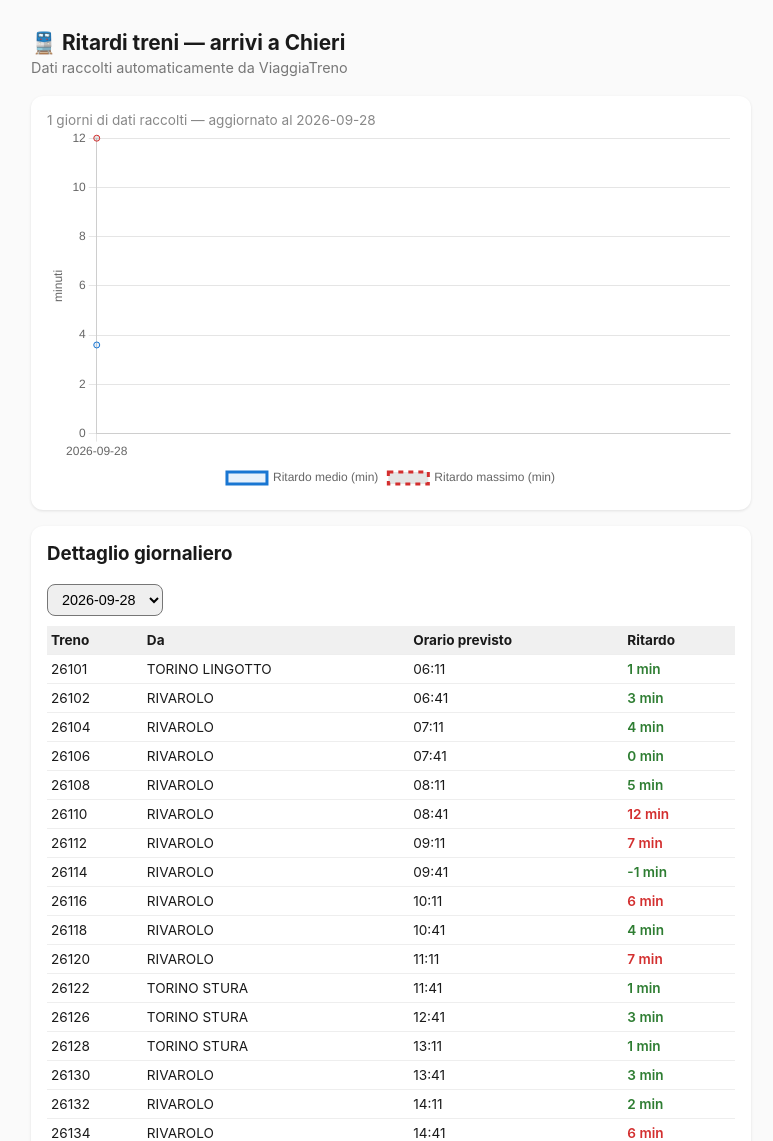
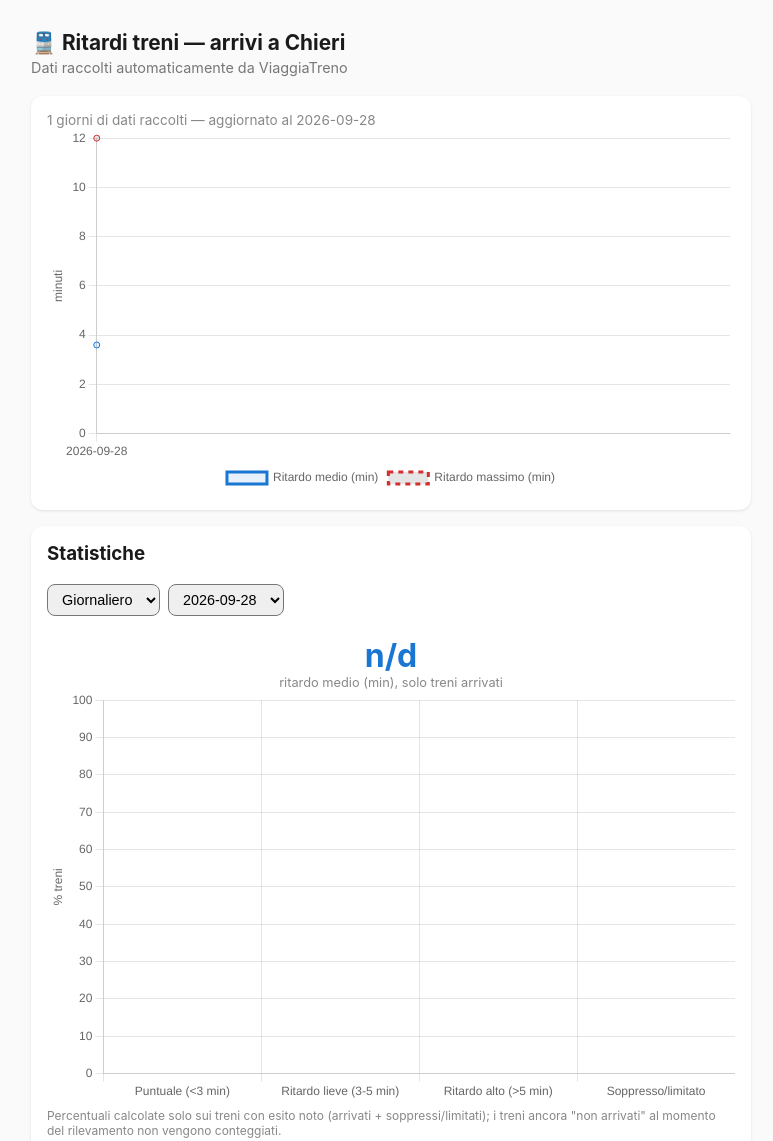
Before and after one commit to frapan2003-coder/Orari-arrivo-treni, a plain HTML site: page index.html in a window 1280 px wide. Shown: the top 1141 px of the page, without its empty margins (249-1022 px from the left). Drawn offline with nearby package versions, Linux system fonts and the light colour scheme.

Commit message:
Update index.html

```diff
--- a/index.html
+++ b/index.html
@@ -30,21 +30,22 @@
     margin-bottom: 16px;
     box-shadow: 0 1px 3px rgba(0,0,0,0.1);
   }
-  .stats-grid {
-    display: grid;
-    grid-template-columns: repeat(2, 1fr);
-    gap: 10px;
-  }
+  .stats-grid { display: grid; grid-template-columns: repeat(2, 1fr); gap: 10px; }
   .stat { text-align: center; }
   .stat .value { font-size: 1.6rem; font-weight: 700; }
   .stat .label { font-size: 0.75rem; color: #888; }
   table { width: 100%; border-collapse: collapse; font-size: 0.85rem; }
   th, td { text-align: left; padding: 6px 4px; border-bottom: 1px solid #eee; }
   th { background: #f0f0f0; position: sticky; top: 0; }
-  select { padding: 6px 10px; border-radius: 8px; font-size: 0.9rem; }
+  select { padding: 6px 10px; border-radius: 8px; font-size: 0.9rem; margin-right: 8px; margin-bottom: 8px; }
   #status { color: #888; font-size: 0.85rem; }
   .late { color: #d32f2f; font-weight: 600; }
+  .warning { color: #e65100; font-weight: 600; }
   .ontime { color: #2e7d32; font-weight: 600; }
+  .scope-row { display: flex; flex-wrap: wrap; align-items: center; margin-bottom: 12px; }
+  .avg-delay { text-align: center; margin-top: 4px; }
+  .avg-delay .value { font-size: 2rem; font-weight: 700; color: #1976d2; }
+  .avg-delay .label { font-size: 0.8rem; color: #888; }
 </style>
 </head>
 <body>
@@ -58,12 +59,34 @@
 </div>
 
 <div class="card">
+  <h3 style="margin-top:0">Statistiche</h3>
+  <div class="scope-row">
+    <select id="scopeSelect">
+      <option value="giorno">Giornaliero</option>
+      <option value="mese">Mensile</option>
+      <option value="totale">Totale</option>
+    </select>
+    <select id="daySelectStats"></select>
+    <select id="monthSelectStats" style="display:none;"></select>
+  </div>
+  <div class="avg-delay">
+    <div class="value" id="avgDelayValue">–</div>
+    <div class="label" id="avgDelayLabel">ritardo medio (min), solo treni arrivati</div>
+  </div>
+  <canvas id="bucketChart" height="180"></canvas>
+  <div style="font-size:0.75rem; color:#888; margin-top:6px;">
+    Percentuali calcolate solo sui treni con esito noto (arrivati + soppressi/limitati);
+    i treni ancora "non arrivati" al momento del rilevamento non vengono conteggiati.
+  </div>
+</div>
+
+<div class="card">
   <h3 style="margin-top:0">Dettaglio giornaliero</h3>
   <select id="daySelect"></select>
   <div style="overflow-x:auto; margin-top:10px;">
     <table id="detailTable">
       <thead>
-        <tr><th>Treno</th><th>Da</th><th>Orario previsto</th><th>Ritardo</th></tr>
+        <tr><th>Treno</th><th>Da</th><th>Orario previsto</th><th>Esito</th></tr>
       </thead>
       <tbody></tbody>
     </table>
@@ -88,8 +111,7 @@ function parseCSV(text) {
 async function loadSummary() {
   const res = await fetch(SUMMARY_URL, { cache: "no-store" });
   if (!res.ok) throw new Error("summary.csv non trovato");
-  const rows = parseCSV(await res.text());
-  return rows;
+  return parseCSV(await res.text());
 }
 
 async function loadDayDetail(day) {
@@ -134,18 +156,145 @@ function renderDetailTable(rows) {
   const tbody = document.querySelector("#detailTable tbody");
   tbody.innerHTML = "";
   rows.forEach(r => {
-    const delay = parseInt(r.ritardo_minuti);
-    const delayClass = isNaN(delay) ? "" : (delay > 5 ? "late" : "ontime");
-    const delayText = isNaN(delay) ? "n/d" : (delay + " min");
+    let stateClass = "", stateLabel = r.ritardo_testo || "";
+    if (r.esito === "non_arrivato") {
+      stateClass = "late";
+      stateLabel = `Non arrivato (ultimo rilevamento ${r.ultimo_rilevamento || "?"})`;
+    } else if (r.esito === "soppresso" || r.esito === "limitato/parzialmente soppresso") {
+      stateClass = "late";
+      stateLabel = r.provvedimento || (r.esito === "soppresso" ? "Treno soppresso" : "Treno limitato/parzialmente soppresso");
+    } else {
+      const d = parseInt(r.ritardo_minuti);
+      if (isNaN(d)) {
+        stateClass = "";
+      } else if (d < 3) {
+        stateClass = "ontime";
+      } else if (d < 5) {
+        stateClass = "warning";
+      } else {
+        stateClass = "late";
+      }
+      stateLabel = r.ritardo_testo || (isNaN(d) ? "" : `${d} min`);
+    }
     const tr = document.createElement("tr");
     tr.innerHTML = `
       <td>${r.numero_treno ?? ""}</td>
       <td>${r.origine ?? ""}</td>
       <td>${r.orario_arrivo_previsto ?? ""}</td>
-      <td class="${delayClass}">${delayText}</td>
+      <td class="${stateClass}">${stateLabel}</td>
     `;
     tbody.appendChild(tr);
   });
+}
+
+// ---- Sezione statistiche (giorno / mese / totale) ----
+
+let bucketChartInstance = null;
+let summaryRowsGlobal = [];
+
+function aggregateRows(rows) {
+  const num = (v) => parseFloat(v) || 0;
+  let nArrivatiTot = 0, nSoppTot = 0;
+  let sotto3 = 0, tra3e5 = 0, oltre5 = 0;
+  let sommaRitardoPonderata = 0;
+
+  rows.forEach(r => {
+    const nArr = num(r.n_arrivati);
+    nArrivatiTot += nArr;
+    nSoppTot += num(r.n_soppressi_o_limitati);
+    sotto3 += num(r.n_puntuali_sotto3);
+    tra3e5 += num(r.n_ritardo_3_5);
+    oltre5 += num(r.n_ritardo_oltre5);
+    if (r.ritardo_medio_min !== "" && r.ritardo_medio_min !== undefined) {
+      sommaRitardoPonderata += num(r.ritardo_medio_min) * nArr;
+    }
+  });
+
+  const denom = nArrivatiTot + nSoppTot;
+  const pct = (x) => denom > 0 ? Math.round((x / denom) * 1000) / 10 : 0;
+
+  return {
+    ritardoMedio: nArrivatiTot > 0 ? Math.round((sommaRitardoPonderata / nArrivatiTot) * 10) / 10 : null,
+    denom,
+    pctSotto3: pct(sotto3),
+    pctTra3e5: pct(tra3e5),
+    pctOltre5: pct(oltre5),
+    pctSoppressi: pct(nSoppTot),
+  };
+}
+
+function renderBucketChart(stats) {
+  const ctx = document.getElementById("bucketChart");
+  const data = {
+    labels: ["Puntuale (<3 min)", "Ritardo lieve (3-5 min)", "Ritardo alto (>5 min)", "Soppresso/limitato"],
+    datasets: [{
+      data: [stats.pctSotto3, stats.pctTra3e5, stats.pctOltre5, stats.pctSoppressi],
+      backgroundColor: ["#2e7d32", "#e65100", "#d32f2f", "#616161"],
+    }]
+  };
+  if (bucketChartInstance) {
+    bucketChartInstance.data = data;
+    bucketChartInstance.update();
+    return;
+  }
+  bucketChartInstance = new Chart(ctx, {
+    type: "bar",
+    data,
+    options: {
+      responsive: true,
+      plugins: { legend: { display: false } },
+      scales: { y: { beginAtZero: true, max: 100, title: { display: true, text: "% treni" } } }
+    }
+  });
+}
+
+function refreshStats() {
+  const scope = document.getElementById("scopeSelect").value;
+  let rows = [];
+  if (scope === "giorno") {
+    const day = document.getElementById("daySelectStats").value;
+    rows = summaryRowsGlobal.filter(r => r.data === day);
+  } else if (scope === "mese") {
+    const mese = document.getElementById("monthSelectStats").value;
+    rows = summaryRowsGlobal.filter(r => r.data && r.data.startsWith(mese));
+  } else {
+    rows = summaryRowsGlobal;
+  }
+  const stats = aggregateRows(rows);
+  document.getElementById("avgDelayValue").textContent =
+    stats.ritardoMedio !== null ? stats.ritardoMedio + " min" : "n/d";
+  renderBucketChart(stats);
+}
+
+function setupStatsControls(summary) {
+  summaryRowsGlobal = summary;
+  const scopeSelect = document.getElementById("scopeSelect");
+  const daySelectStats = document.getElementById("daySelectStats");
+  const monthSelectStats = document.getElementById("monthSelectStats");
+
+  summary.slice().reverse().forEach(r => {
+    const opt = document.createElement("option");
+    opt.value = r.data; opt.textContent = r.data;
+    daySelectStats.appendChild(opt);
+  });
+
+  const mesi = [...new Set(summary.map(r => r.data ? r.data.slice(0, 7) : "").filter(Boolean))].sort().reverse();
+  mesi.forEach(m => {
+    const opt = document.createElement("option");
+    opt.value = m; opt.textContent = m;
+    monthSelectStats.appendChild(opt);
+  });
+
+  function updateVisibility() {
+    const scope = scopeSelect.value;
+    daySelectStats.style.display = scope === "giorno" ? "" : "none";
+    monthSelectStats.style.display = scope === "mese" ? "" : "none";
+    refreshStats();
+  }
+  scopeSelect.addEventListener("change", updateVisibility);
+  daySelectStats.addEventListener("change", refreshStats);
+  monthSelectStats.addEventListener("change", refreshStats);
+  updateVisibility();
 }
 
 async function init() {
@@ -158,6 +307,7 @@ async function init() {
     }
     statusEl.textContent = `${summary.length} giorni di dati raccolti — aggiornato al ${summary[summary.length-1].data}`;
     renderChart(summary);
+    setupStatsControls(summary);
 
     const select = document.getElementById("daySelect");
     summary.slice().reverse().forEach(r => {
```
